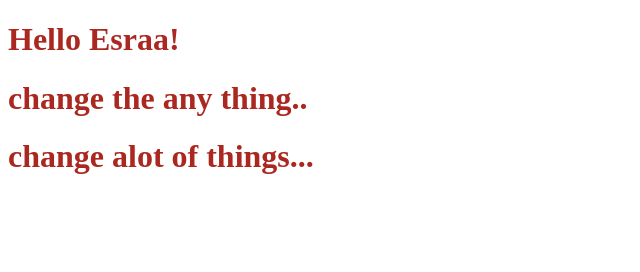
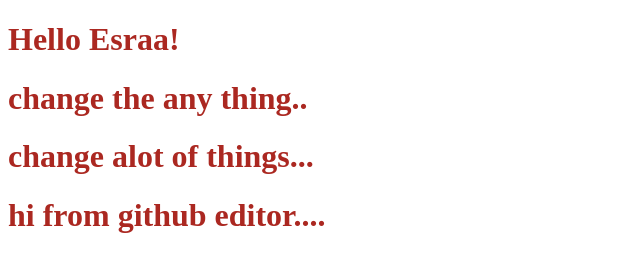
Before and after one commit to EsraaSo0/theProject, a plain HTML site: page index.html in a window 1280 px wide. Shown: the whole page, without its empty margins (0-640 px from the left). Drawn offline with Linux system fonts and the light colour scheme.

Commit message:
edit from github editor index.html

```diff
--- a/index.html
+++ b/index.html
@@ -10,5 +10,6 @@
     <h1>Hello Esraa!</h1>
     <h1>change the any thing..</h1>
     <h1>change alot of things...</h1>
+    <h1>hi from github editor....</h1>
 </body>
 </html>
```
